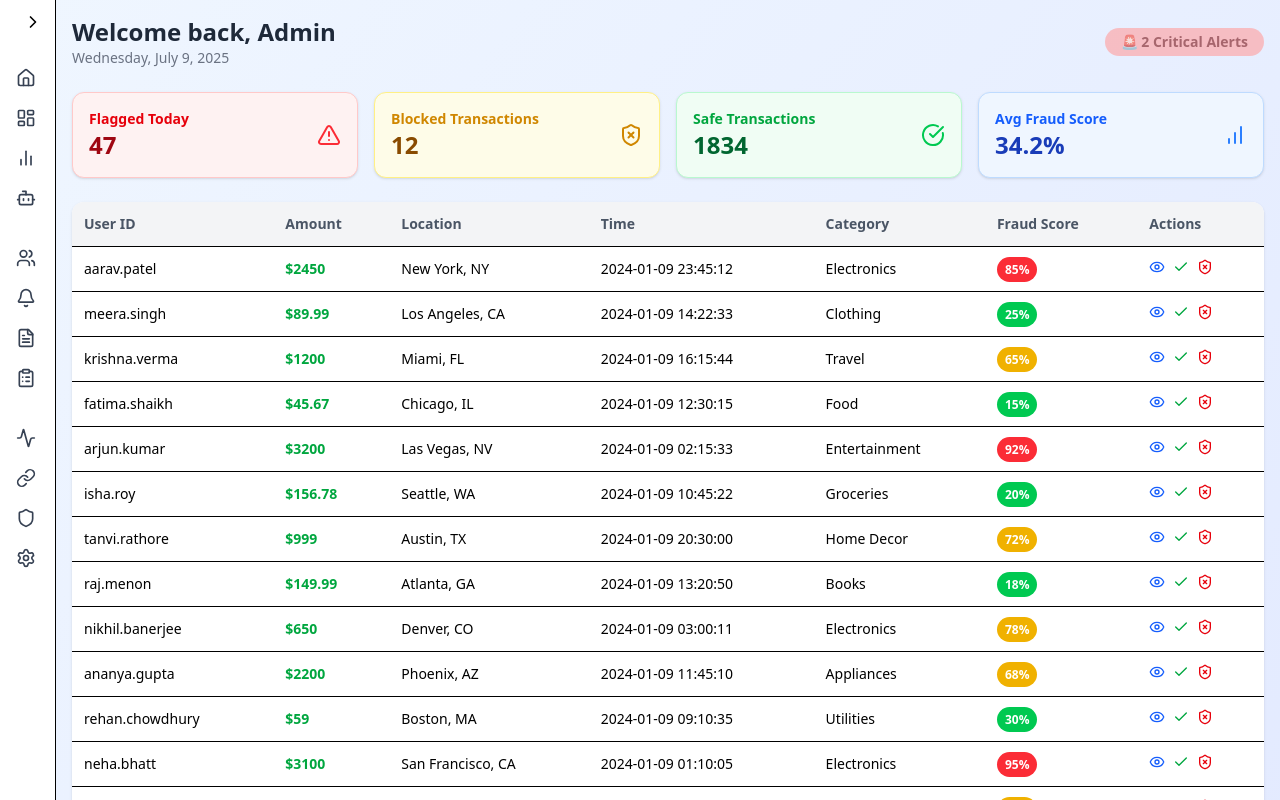
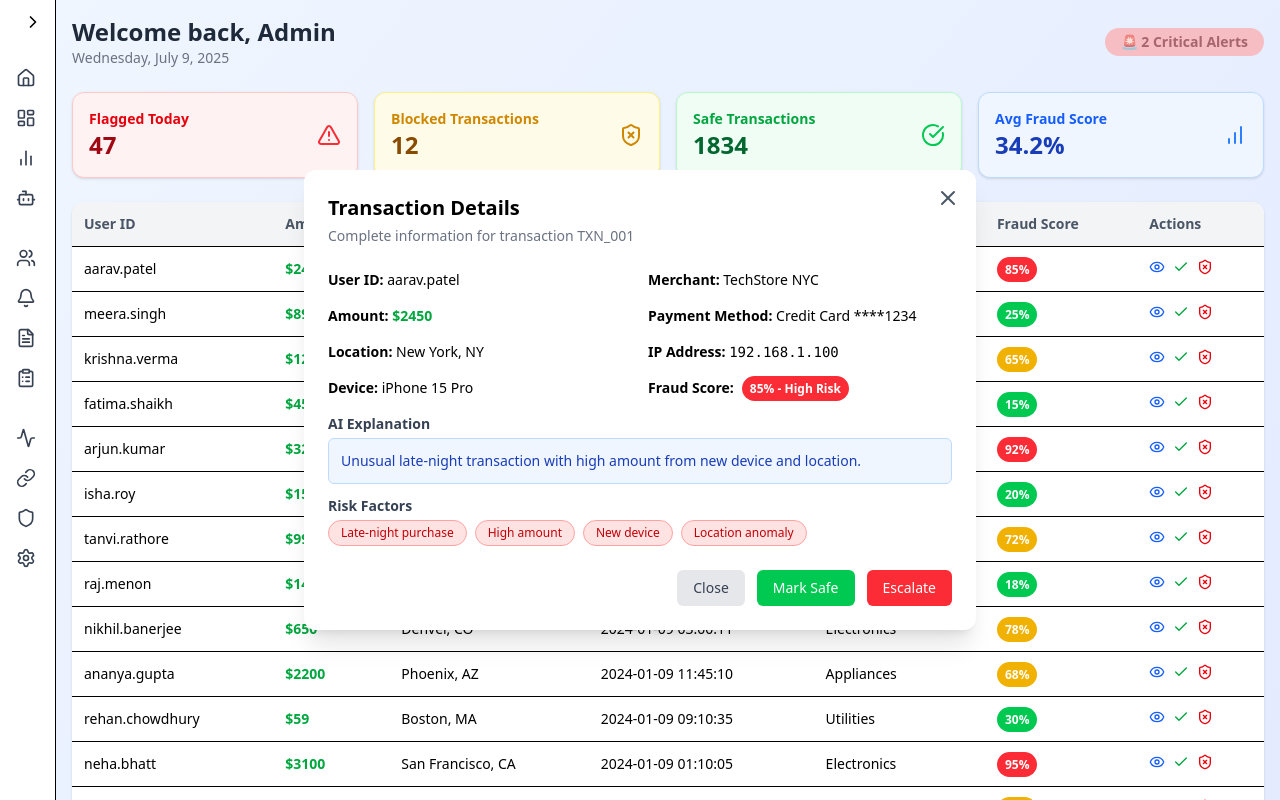
Before and after one commit to SBeeeee/RetailGuardAI, a Next.js app in the folder frontend/: page /dashboard in a window 1280 px wide. Both pictures are taken after a click on the icon 1157 px from the left and 267 px from the top of the page. Shown: the top 800 px of the page. Built offline with nearby package versions, Linux system fonts and the light colour scheme.

Commit message:
added modal

```diff
--- /dev/null
+++ b/frontend/src/app/dashboard/components/TransactionModal.jsx
@@ -0,0 +1,75 @@
+import { X } from "lucide-react";
+
+export default function TransactionModal({ transaction, onClose }) {
+  if (!transaction) return null;
+
+  return (
+    <div className="fixed inset-0  bg-opacity-30 flex items-center justify-center z-50">
+      <div className="bg-white w-full max-w-2xl p-6 rounded-xl shadow-xl relative">
+        <button onClick={onClose} className="absolute top-4 right-4 text-gray-600 hover:text-black">
+          <X />
+        </button>
+        <h2 className="text-xl font-bold mb-1">Transaction Details</h2>
+        <p className="text-sm text-gray-500 mb-6">Complete information for transaction {transaction.id}</p>
+
+        <div className="grid grid-cols-2 gap-4 mb-4 text-sm">
+          <div><span className="font-semibold">User ID:</span> {transaction.userId}</div>
+          <div><span className="font-semibold">Merchant:</span> {transaction.merchant}</div>
+          <div><span className="font-semibold">Amount:</span> <span className="text-green-600 font-semibold">${transaction.amount}</span></div>
+          <div><span className="font-semibold">Payment Method:</span> {transaction.paymentMethod}</div>
+          <div><span className="font-semibold">Location:</span> {transaction.location}</div>
+          <div><span className="font-semibold">IP Address:</span> <span className="font-mono">{transaction.ipAddress}</span></div>
+          <div><span className="font-semibold">Device:</span> {transaction.device}</div>
+          <div>
+            <span className="font-semibold">Fraud Score:</span>
+            <span className={`ml-2 px-2 py-1 rounded-full text-white text-xs font-bold ${
+              transaction.fraudScore > 80 ? "bg-red-500" : transaction.fraudScore > 50 ? "bg-yellow-500" : "bg-green-500"
+            }`}>
+              {transaction.fraudScore}% - {transaction.fraudScore > 80 ? "High Risk" : transaction.fraudScore > 50 ? "Medium Risk" : "Low Risk"}
+            </span>
+          </div>
+        </div>
+
+        <div className="mb-3">
+          <h3 className="font-semibold text-sm text-gray-700 mb-1">AI Explanation</h3>
+          <div className="bg-blue-50 text-blue-800 border border-blue-200 p-3 rounded-md text-sm">
+            {transaction.explanation}
+          </div>
+        </div>
+
+        <div className="mb-6">
+          <h3 className="font-semibold text-sm text-gray-700 mb-1">Risk Factors</h3>
+          <div className="flex flex-wrap gap-2">
+            {transaction.riskFactors.map((factor, idx) => (
+              <span
+                key={idx}
+                className="bg-red-100 text-red-700 px-3 py-1 rounded-full text-xs font-medium border border-red-300"
+              >
+                {factor}
+              </span>
+            ))}
+          </div>
+        </div>
+
+        <div className="flex justify-end gap-3">
+          <button
+            onClick={onClose}
+            className="bg-gray-200 hover:bg-gray-300 text-gray-700 px-4 py-2 rounded-md text-sm"
+          >
+            Close
+          </button>
+          <button
+            className="bg-green-500 hover:bg-green-600 text-white px-4 py-2 rounded-md text-sm"
+          >
+            Mark Safe
+          </button>
+          <button
+            className="bg-red-500 hover:bg-red-600 text-white px-4 py-2 rounded-md text-sm"
+          >
+            Escalate
+          </button>
+        </div>
+      </div>
+    </div>
+  );
+}
--- a/frontend/src/app/dashboard/components/TransactionTable.jsx
+++ b/frontend/src/app/dashboard/components/TransactionTable.jsx
@@ -1,7 +1,13 @@
+"use client"
+import {useState,React} from "react";
 import { Eye, ShieldX, Check } from "lucide-react";
 import { transactions } from "./data";
+import TransactionModal from "./TransactionModal";
+
 export default function TransactionTable() {
+    const [selectedTxn, setSelectedTxn] = useState(null);
   return (
+    <>
     <div className="bg-white rounded-xl shadow overflow-x-auto">
       <table className="min-w-full text-sm">
         <thead>
@@ -31,7 +37,7 @@ export default function TransactionTable() {
                 </span>
               </td>
               <td className="p-3 flex gap-2">
-                <Eye className="w-4 h-4 cursor-pointer text-blue-600" />
+                <Eye className="w-4 h-4 cursor-pointer text-blue-600" onClick={() => setSelectedTxn(txn)} />
                 <Check className="w-4 h-4 cursor-pointer text-green-600" />
                 <ShieldX className="w-4 h-4 cursor-pointer text-red-600" />
               </td>
@@ -40,5 +46,7 @@ export default function TransactionTable() {
         </tbody>
       </table>
     </div>
+     <TransactionModal transaction={selectedTxn} onClose={() => setSelectedTxn(null)} />
+    </>
   );
 }
```
